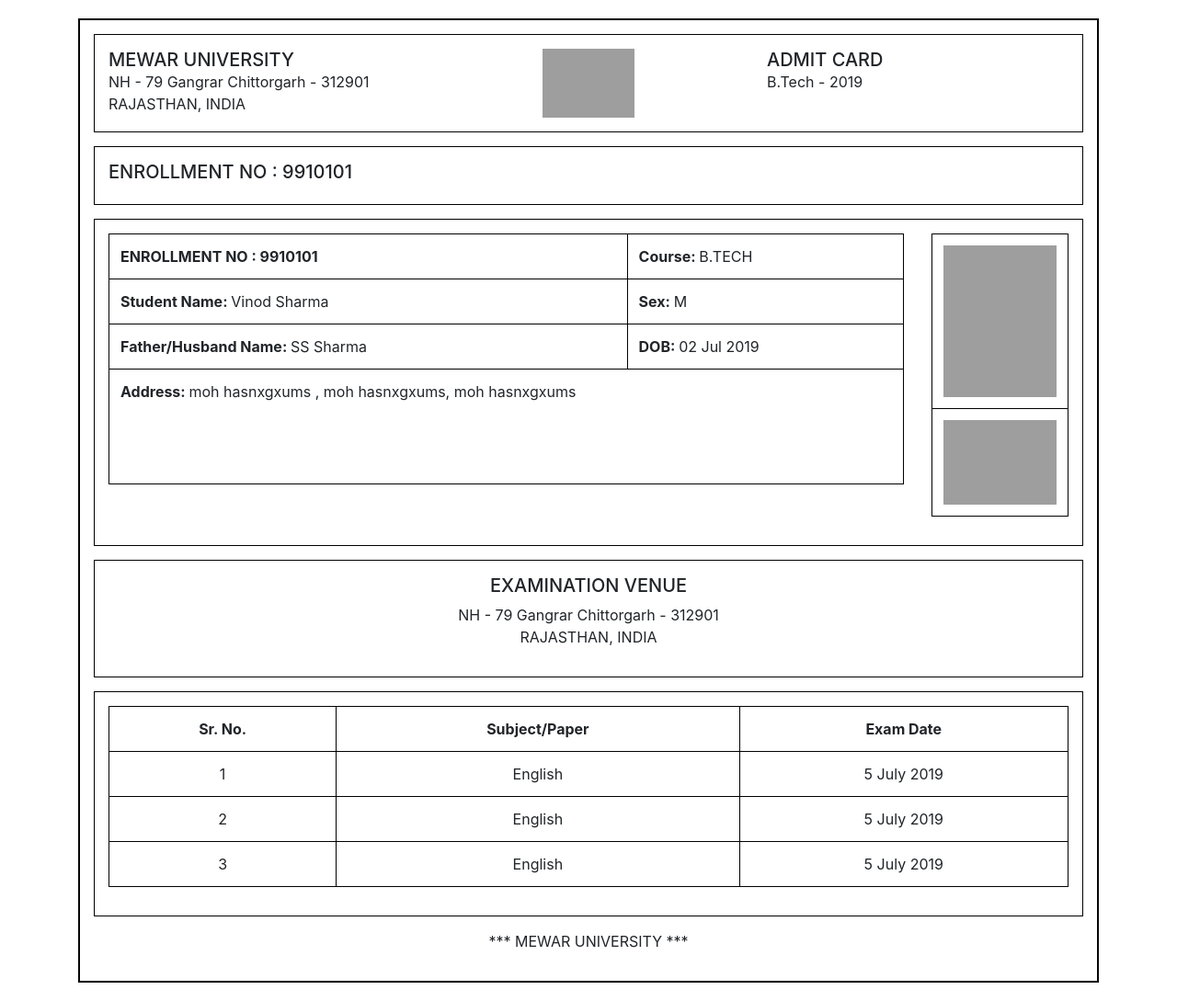
After one commit to Ajaywagh2298/NDA_EXAM, a PHP site: page /Candidate/Admit_card.php in a window 1280 px wide. The commit adds this page. Shown: the whole page at 92% size. Run offline with PHP 8.4, Linux system fonts and the light colour scheme; lists and menus that the app fills with data are empty; grey boxes are pictures that could not be loaded.

Commit message:
adding Admit_card.php

```diff
--- /dev/null
+++ b/Candidate/Admit_card.php
@@ -0,0 +1,167 @@
+
+<!doctype html>
+<html lang="en">
+<head>
+    <!-- Required meta tags -->
+    <meta charset="utf-8">
+    <meta name="viewport" content="width=device-width, initial-scale=1, shrink-to-fit=no">
+
+    <!-- Bootstrap CSS -->
+    <link rel="stylesheet" href="https://stackpath.bootstrapcdn.com/bootstrap/4.3.1/css/bootstrap.min.css" integrity="sha384-ggOyR0iXCbMQv3Xipma34MD+dH/1fQ784/j6cY/iJTQUOhcWr7x9JvoRxT2MZw1T" crossorigin="anonymous">
+    <style>
+        .txt-center {
+            text-align: center;
+        }
+        .border- {
+            border: 1px solid #000 !important;
+        }
+        .padding {
+            padding: 15px;
+        }
+        .mar-bot {
+            margin-bottom: 15px;
+        }
+        .admit-card {
+            border: 2px solid #000;
+            padding: 15px;
+            margin: 20px 0;
+        }
+        .BoxA h5, .BoxA p {
+            margin: 0;
+        }
+        h5 {
+            text-transform: uppercase;
+        }
+        table img {
+            width: 100%;
+            margin: 0 auto;
+        }
+        .table-bordered td, .table-bordered th, .table thead th {
+            border: 1px solid #000000 !important;
+        }
+    </style>
+
+
+
+</head>
+<body>
+
+<section>
+    <div class="container">
+        <div class="admit-card">
+            <div class="BoxA border- padding mar-bot">
+                <div class="row">
+                    <div class="col-sm-4">
+                        <h5>MEWAR UNIVERSITY</h5>
+                        <p>NH - 79 Gangrar Chittorgarh - 312901 <br> RAJASTHAN, INDIA</p>
+                    </div>
+                    <div class="col-sm-4 txt-center">
+                        <img src="http://peoplehelp.in/mewaruni/assets/images/mewaruniversity.jpg" width="100px;" />
+                    </div>
+                    <div class="col-sm-4">
+                        <h5>Admit Card</h5>
+                        <p>B.Tech - 2019</p>
+                    </div>
+                </div>
+            </div>
+            <div class="BoxC border- padding mar-bot">
+                <div class="row">
+                    <div class="col-sm-6">
+                        <h5>Enrollment No : 9910101</h5>
+                    </div>
+                </div>
+            </div>
+            <div class="BoxD border- padding mar-bot">
+                <div class="row">
+                    <div class="col-sm-10">
+                        <table class="table table-bordered">
+                            <tbody>
+                            <tr>
+                                <td><b>ENROLLMENT NO : 9910101</b></td>
+                                <td><b>Course: </b> B.TECH</td>
+                            </tr>
+                            <tr>
+                                <td><b>Student Name: </b>Vinod Sharma</td>
+                                <td><b>Sex: </b>M</td>
+                            </tr>
+                            <tr>
+                                <td><b>Father/Husband Name: </b>SS Sharma</td>
+                                <td><b>DOB: </b>02 Jul 2019</td>
+                            </tr>
+                            <tr>
+                                <td colspan="2" style="    height: 125px;"><b>Address: </b>moh hasnxgxums , moh hasnxgxums, moh hasnxgxums</td>
+                            </tr>
+                            </tbody>
+                        </table>
+                    </div>
+                    <div class="col-sm-2 txt-center">
+                        <table class="table table-bordered">
+                            <tbody>
+                            <tr>
+                                <th scope="row txt-center"><img src="http://peoplehelp.in/mewaruni/assets/uploads/student_photo/cda1af3d3e81a4b46ef182a5336b778b.jpg" width="123px" height="165px" /></th>
+                            </tr>
+                            <tr>
+                                <th scope="row txt-center"><img src="http://peoplehelp.in/mewaruni/images/signature.png" /></th>
+                            </tr>
+                            </tbody>
+                        </table>
+                    </div>
+                </div>
+            </div>
+            <div class="BoxE border- padding mar-bot txt-center">
+                <div class="row">
+                    <div class="col-sm-12">
+                        <h5>EXAMINATION VENUE</h5>
+                        <p>NH - 79 Gangrar Chittorgarh - 312901 <br> RAJASTHAN, INDIA</p>
+                    </div>
+                </div>
+            </div>
+            <div class="BoxF border- padding mar-bot txt-center">
+                <div class="row">
+                    <div class="col-sm-12">
+                        <table class="table table-bordered">
+                            <thead>
+                            <tr>
+                                <th>Sr. No.</th>
+                                <th>Subject/Paper</th>
+                                <th>Exam Date</th>
+                            </tr>
+                            </thead>
+                            <tbody>
+                            <tr>
+                                <td>1</td>
+                                <td>English</td>
+                                <td>5 July 2019</td>
+                            </tr>
+                            <tr>
+                                <td>2</td>
+                                <td>English</td>
+                                <td>5 July 2019</td>
+                            </tr>
+                            <tr>
+                                <td>3</td>
+                                <td>English</td>
+                                <td>5 July 2019</td>
+                            </tr>
+                            </tbody>
+                        </table>
+                    </div>
+                </div>
+            </div>
+            <footer class="txt-center">
+                <p>*** MEWAR UNIVERSITY ***</p>
+            </footer>
+
+        </div>
+    </div>
+
+</section>
+
+
+<!-- Optional JavaScript -->
+<!-- jQuery first, then Popper.js, then Bootstrap JS -->
+<script src="https://code.jquery.com/jquery-3.3.1.slim.min.js" integrity="sha384-q8i/X+965DzO0rT7abK41JStQIAqVgRVzpbzo5smXKp4YfRvH+8abtTE1Pi6jizo" crossorigin="anonymous"></script>
+<script src="https://cdnjs.cloudflare.com/ajax/libs/popper.js/1.14.7/umd/popper.min.js" integrity="sha384-UO2eT0CpHqdSJQ6hJty5KVphtPhzWj9WO1clHTMGa3JDZwrnQq4sF86dIHNDz0W1" crossorigin="anonymous"></script>
+<script src="https://stackpath.bootstrapcdn.com/bootstrap/4.3.1/js/bootstrap.min.js" integrity="sha384-JjSmVgyd0p3pXB1rRibZUAYoIIy6OrQ6VrjIEaFf/nJGzIxFDsf4x0xIM+B07jRM" crossorigin="anonymous"></script>
+</body>
+</html>
--- a/Candidate/Form/payment.php
+++ b/Candidate/Form/payment.php
@@ -1,4 +1,5 @@
 <?php include "../connection.php"; ?>
+<?php session_start(); ?>
 <!DOCTYPE html>
 <html lang="en">
 
@@ -60,7 +61,7 @@
                     <div class="tab-content">
                         <!-- credit card info-->
                         <div id="credit-card" class="tab-pane fade show active pt-3">
-                            <form role="form" onsubmit="event.preventDefault()">
+                            <form role="form" onsubmit="event.preventDefault()" action="" method="post">
                                 <div class="form-group"> <label for="username">
                                         <h6>Card Holder Name / कार्डधारक का नाम <span style="color: red;">*</span></h6>
                                     </label> <input type="text" name="username" placeholder="Card Owner Name" required class="form-control "> </div>
@@ -133,4 +134,7 @@
             </div>
         </div>
     </div>
+
+
+    <?php session_destroy(); ?>
 <?php include "../footer.php"; ?>
```
